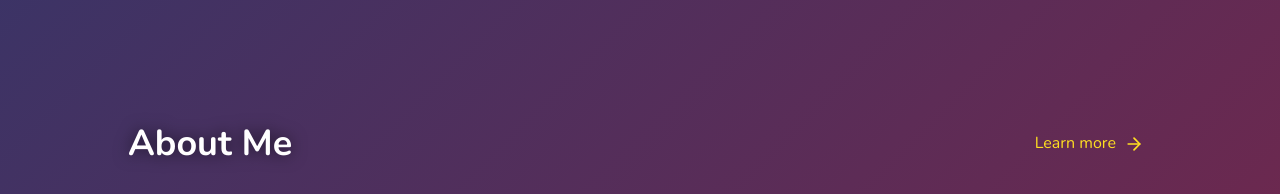
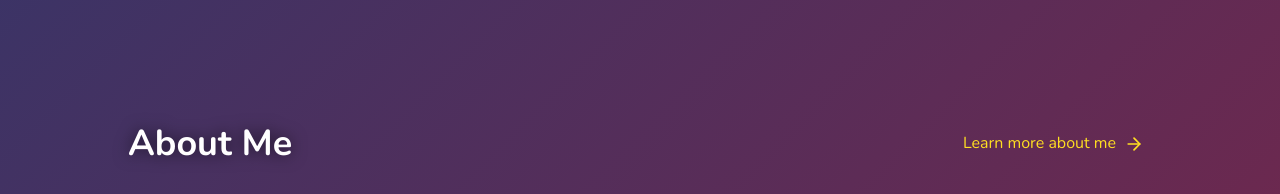
Before and after one commit to flak153/personalsite, a Next.js app: page / in a window 1280 px wide. Shown: the part 820-1014 px from the top of the page. Built offline with nearby package versions, Linux system fonts and the light colour scheme.

Commit message:
Fix accessibility issues

```diff
--- a/src/app/page.tsx
+++ b/src/app/page.tsx
@@ -39,7 +39,7 @@ export default function Home() {
               className="text-yellow-300 hover:text-yellow-100 flex items-center gap-2 transition-colors focus:outline-none focus:ring-2 focus:ring-yellow-300 focus:ring-offset-2 focus:ring-offset-transparent rounded px-2 py-1"
               aria-label="Learn more about Mohammed Ali"
             >
-              <span>Learn more</span>
+              <span>Learn more about me</span>
               <svg xmlns="http://www.w3.org/2000/svg" width="20" height="20" viewBox="0 0 24 24" fill="none" stroke="currentColor" strokeWidth="2" strokeLinecap="round" strokeLinejoin="round" aria-hidden="true">
                 <path d="M5 12h14"></path>
                 <path d="M12 5l7 7-7 7"></path>
@@ -71,6 +71,7 @@ export default function Home() {
                   rel="noopener noreferrer"
                   className="text-white hover:text-yellow-300 transition-colors focus:outline-none focus:ring-2 focus:ring-yellow-300 focus:ring-offset-2 focus:ring-offset-transparent rounded p-1"
                   aria-label="Visit Mohammed Ali's GitHub profile (opens in new tab)"
+                  role="listitem"
                 >
                   <svg xmlns="http://www.w3.org/2000/svg" width="24" height="24" viewBox="0 0 24 24" fill="none" stroke="currentColor" strokeWidth="2" strokeLinecap="round" strokeLinejoin="round" aria-hidden="true">
                     <path d="M9 19c-5 1.5-5-2.5-7-3m14 6v-3.87a3.37 3.37 0 0 0-.94-2.61c3.14-.35 6.44-1.54 6.44-7A5.44 5.44 0 0 0 20 4.77 5.07 5.07 0 0 0 19.91 1S18.73.65 16 2.48a13.38 13.38 0 0 0-7 0C6.27.65 5.09 1 5.09 1A5.07 5.07 0 0 0 5 4.77a5.44 5.44 0 0 0-1.5 3.78c0 5.42 3.3 6.61 6.44 7A3.37 3.37 0 0 0 9 18.13V22"></path>
@@ -82,6 +83,7 @@ export default function Home() {
                   rel="noopener noreferrer"
                   className="text-white hover:text-yellow-300 transition-colors focus:outline-none focus:ring-2 focus:ring-yellow-300 focus:ring-offset-2 focus:ring-offset-transparent rounded p-1"
                   aria-label="Visit Mohammed Ali's LinkedIn profile (opens in new tab)"
+                  role="listitem"
                 >
                   <svg xmlns="http://www.w3.org/2000/svg" width="24" height="24" viewBox="0 0 24 24" fill="none" stroke="currentColor" strokeWidth="2" strokeLinecap="round" strokeLinejoin="round" aria-hidden="true">
                     <path d="M16 8a6 6 0 0 1 6 6v7h-4v-7a2 2 0 0 0-2-2 2 2 0 0 0-2 2v7h-4v-7a6 6 0 0 1 6-6z"></path>
@@ -94,7 +96,7 @@ export default function Home() {
               <Link
                 href="/about"
                 className="bg-white/10 hover:bg-white/20 text-white px-4 py-2 rounded-md transition-colors focus:outline-none focus:ring-2 focus:ring-white focus:ring-offset-2 focus:ring-offset-transparent"
-                aria-label="Read full biography"
+                aria-label="Read full biography about Mohammed Ali"
               >
                 Full Bio
               </Link>
--- a/src/components/Navigation.tsx
+++ b/src/components/Navigation.tsx
@@ -284,7 +284,6 @@ export default function Navigation() {
               transition={{ delay: 0.3 + index * 0.05 }}
               whileHover={{ scale: 1.1 }}
               whileTap={{ scale: 0.95 }}
-              role="listitem"
             >
               {link.icon}
             </motion.a>
```
